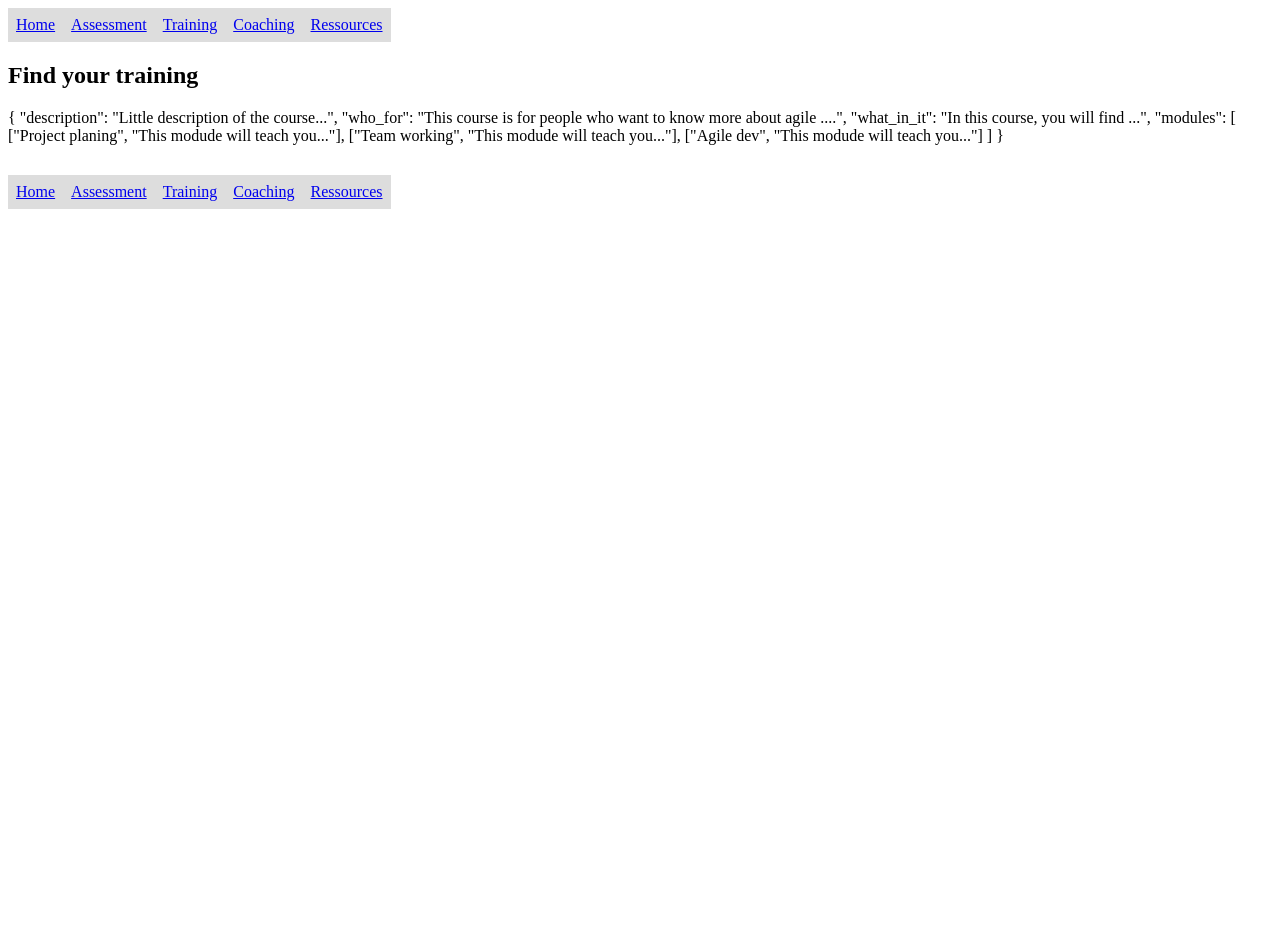
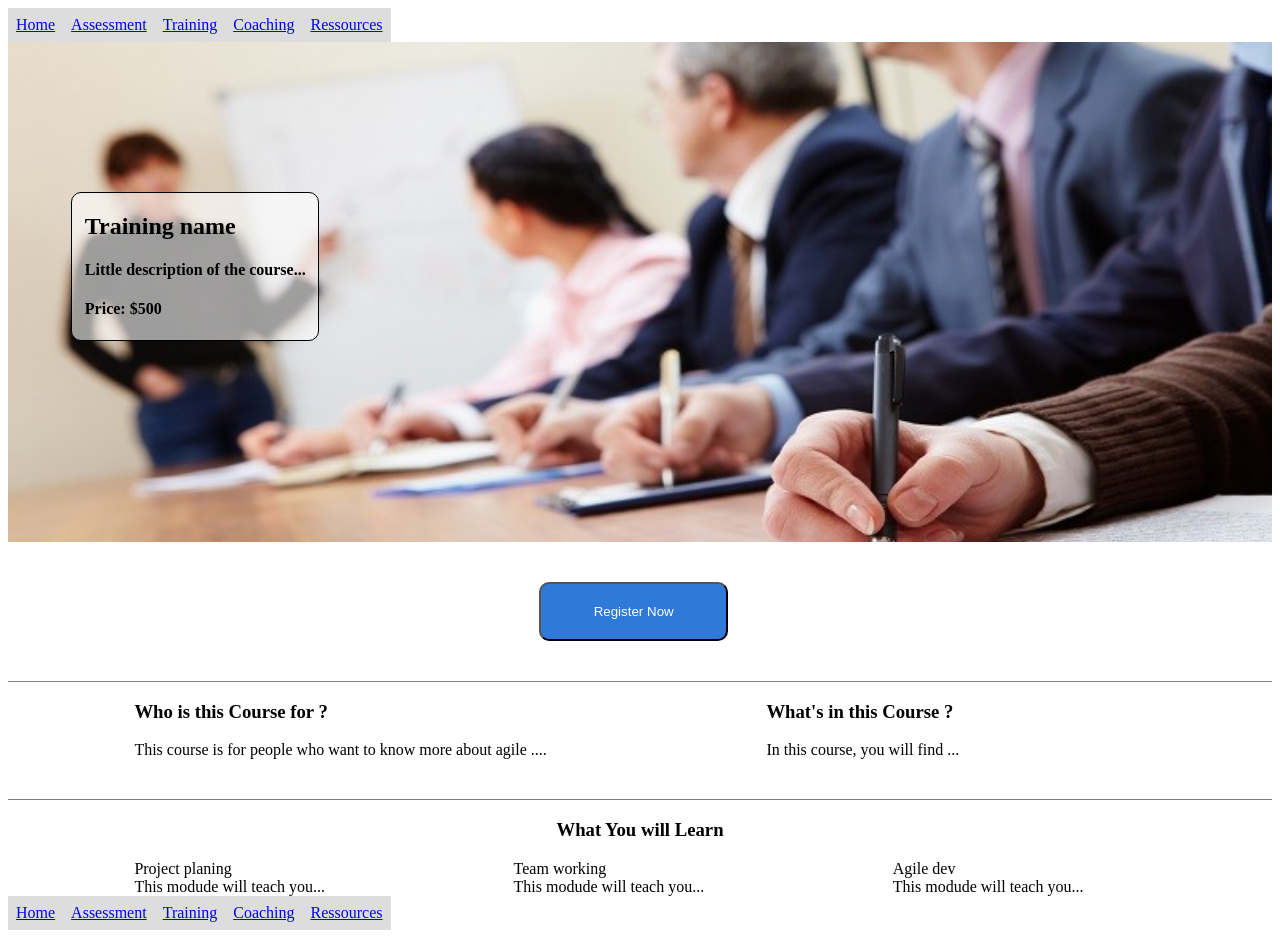
Before and after one commit to charles-filuzeau/website-agile, a Django app: page /boutique/course/Agile/ in a window 1280 px wide. Before the commit the page ends 209 px from the top, so only its background shows below. Run offline with Django 3.2, Linux system fonts and the light colour scheme; data comes from the database, SQL or seed files in the repository; both versions use the stored data as it was after the commit.

Commit message:
Working on course page

```diff
--- a/website/website/boutique/models.py
+++ b/website/website/boutique/models.py
@@ -10,7 +10,7 @@ class User(models.Model):
 
 class Course(models.Model):
     course_name = models.CharField(max_length=200)
-    json = models.CharField(max_length=3000, null=True)
+    json = models.CharField(max_length=20000, null=True)
     instructor = models.ForeignKey(User, on_delete=models.CASCADE, null=True)
     def __str__(self):
         return self.course_name
--- /dev/null
+++ b/website/website/boutique/static/boutique/course.css
@@ -0,0 +1,100 @@
+ul[footer=top] {
+  list-style-type: none;
+  margin: 0;
+  padding: 0;
+  overflow: hidden;
+}
+ul[footer=bottom] {
+  list-style-type: none;
+  margin: 0;
+  padding: 0;
+  overflow: hidden;
+}
+li {
+  float: left;
+}
+li a {
+  display: block;
+  padding: 8px;
+  background-color: #dddddd;
+}
+/* Footers */
+
+div[type=image-container] {
+  background-image: url("/static/boutique/image3.png");
+  background-repeat: no-repeat;
+  background-position: 100% 0;
+  background-size: 100%;
+  height: 500px;
+}
+
+div[type=presentation-container] {
+  margin-left: 5%;
+  background-color: rgba(255,255,255,0.6);
+  border-style: solid;
+  border-width: 1px;
+  border-radius: 10px;
+  margin-top: 150px;
+  display: inline-block;
+  padding-left: 1%;
+  padding-right: 1%;
+}
+
+button[type="register"] {
+  padding: 20px;
+  background-color: #2f79d9;
+  margin-left: 42%;
+  width: 15%;
+  border-radius: 10px;
+  color: white;
+  margin-top: 40px;
+}
+
+
+div[type=border_div] {
+  border-top-width: 1px;
+  border-top-color: grey;
+  border-top-style: solid;
+  margin-top: 40px;
+  display: flow-root;
+}
+
+div[type=left-div] {
+    float: left;
+    margin-left: 10%;
+    width: 40%;
+}
+div[type=right-div] {
+    float: left;
+    margin-left: 10%;
+    width: 40%;
+}
+
+h3[type=title-center] {
+  width: 100%;
+  text-align: center;
+}
+
+div[type=module1] {
+  float: left;
+  margin-left: 10%;
+  width: 20%;
+}
+
+div[type=module2] {
+  float: left;
+  margin-left: 10%;
+  width: 20%;
+}
+
+div[type=module3] {
+  float: left;
+  margin-left: 10%;
+  width: 20%;
+}
+
+
+div[type=inspirations] {
+  display: inline-block;
+  margin-bottom: 30px;
+}
--- a/website/website/boutique/templates/boutique/course.html
+++ b/website/website/boutique/templates/boutique/course.html
@@ -1,6 +1,6 @@
 {% load static %}
 
-<link rel="stylesheet" type="text/css" href="{% static 'boutique/trainings.css' %}">
+<link rel="stylesheet" type="text/css" href="{% static 'boutique/course.css' %}">
 
 
 <ul footer=top>
@@ -14,16 +14,72 @@
 
 <body>
 
-  <div type=inspirations>
-    <h2> Find your training </h2>
   <div>
+
+    <div type=image-container>
+      <div type=presentation-container>
+        <h2> Training name </h2>
+        <h4 id="description"> </h4>
+        <h4 id="price"> Price: $500 </h4>
+      </div>
+    </div>
+
+    <button type="register"> Register Now </button>
+
+
+    <div type="border_div">
+      <div type="left-div">
+        <h3> Who is this Course for ?</h3>
+        <div id="who_for"></div>
+      </div>
+
+      <div type="right-div">
+        <h3> What's in this Course ?</h3>
+        <div id="what_in_it"></div>
+      </div>
+    </div>
+
+
+    <div type="border_div">
+      <h3 type="title-center"> What You will Learn </h3>
+
+      <div type="module1">
+        <div id="module1"> </div>
+        <div id="module1_desc"> </div>
+      </div>
+
+      <div type="module2">
+        <div id="module2"> </div>
+        <div id="module2_desc"> </div>
+      </div>
+
+      <div type="module3">
+       <div id="module3"> </div>
+       <div id="module3_desc"> </div>
+      </div>
+    </div>
+
+
     {% if course %}
-      {{course.json}}
+    <script>
+      var json = {{ course.json | safe }}
+      console.log(json)
+      document.getElementById('description').innerHTML += json.description;
+      document.getElementById('who_for').innerHTML += json.who_for;
+      document.getElementById('what_in_it').innerHTML += json.what_in_it;
+
+      document.getElementById('module1').innerHTML += json.modules[0][0];
+      document.getElementById('module1_desc').innerHTML += json.modules[0][1];
+      document.getElementById('module2').innerHTML += json.modules[1][0];
+      document.getElementById('module2_desc').innerHTML += json.modules[1][1];
+      document.getElementById('module3').innerHTML += json.modules[2][0];
+      document.getElementById('module3_desc').innerHTML += json.modules[2][1];
+    </script>
     {% else %}
     <p>No course are available.</p>
     {% endif %}
-    </div>
-  </div>
+
+
 
     <div>
       <ul footer=bottom>
--- a/website/website/boutique/views.py
+++ b/website/website/boutique/views.py
@@ -2,6 +2,7 @@ from django.shortcuts import render
 from django.http import HttpResponse
 
 from .models import Course, User, Formation, Inspiration
+
 
 def index(request):
     user_list = User.objects.all()
@@ -18,6 +19,3 @@ def course(request, name):
     course = Course.objects.get(course_name=name)
     context = {'course': course}
     return render(request, 'boutique/course.html', context)
-
-def detail(request, question_id):
-    return HttpResponse("You're looking at question %s." % question_id)
```
Also changed, not shown: website/website/boutique/admin.py (+10 -2 lines), website/website/boutique/static/boutique/image3.png (added), website/website/db.sqlite3. Lines whose indentation alone changed are shown as unchanged.
